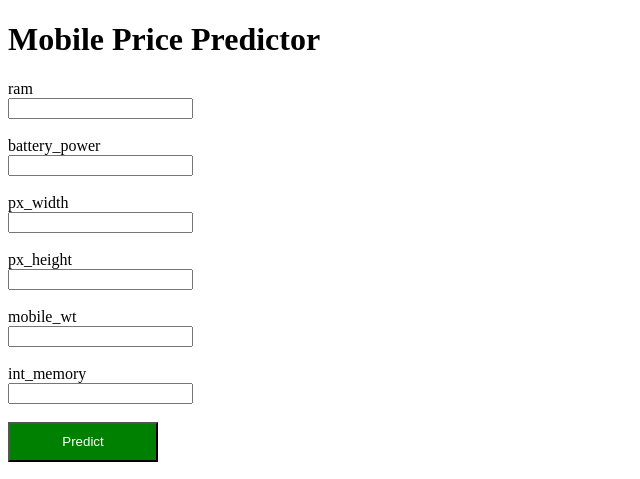
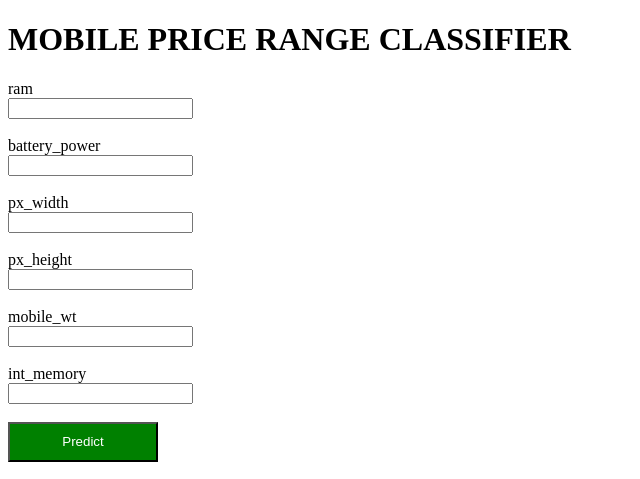
Before and after one commit to mallana2019/jenkin-final-cicd, a Flask app: page /predict in a window 1280 px wide. Shown: the top 479 px of the page, without its empty margins (0-640 px from the left). Run offline with Flask 3, Linux system fonts and the light colour scheme.

Commit message:
Update home.html

```diff
--- a/templates/home.html
+++ b/templates/home.html
@@ -2,11 +2,11 @@
 <html lang="en">
 <head>
     <meta charset="UTF-8">
-    <title>Mobile Price Predictor</title>
+    <title>MOBILE PRICE RANGE CLASSIFIER</title>
 </head>
 <body>
 
-    <h1>Mobile Price Predictor</h1>
+    <h1>MOBILE PRICE RANGE CLASSIFIER</h1>
 
     <form method="post" action="/predict">
         <label>ram</label><br>
```
